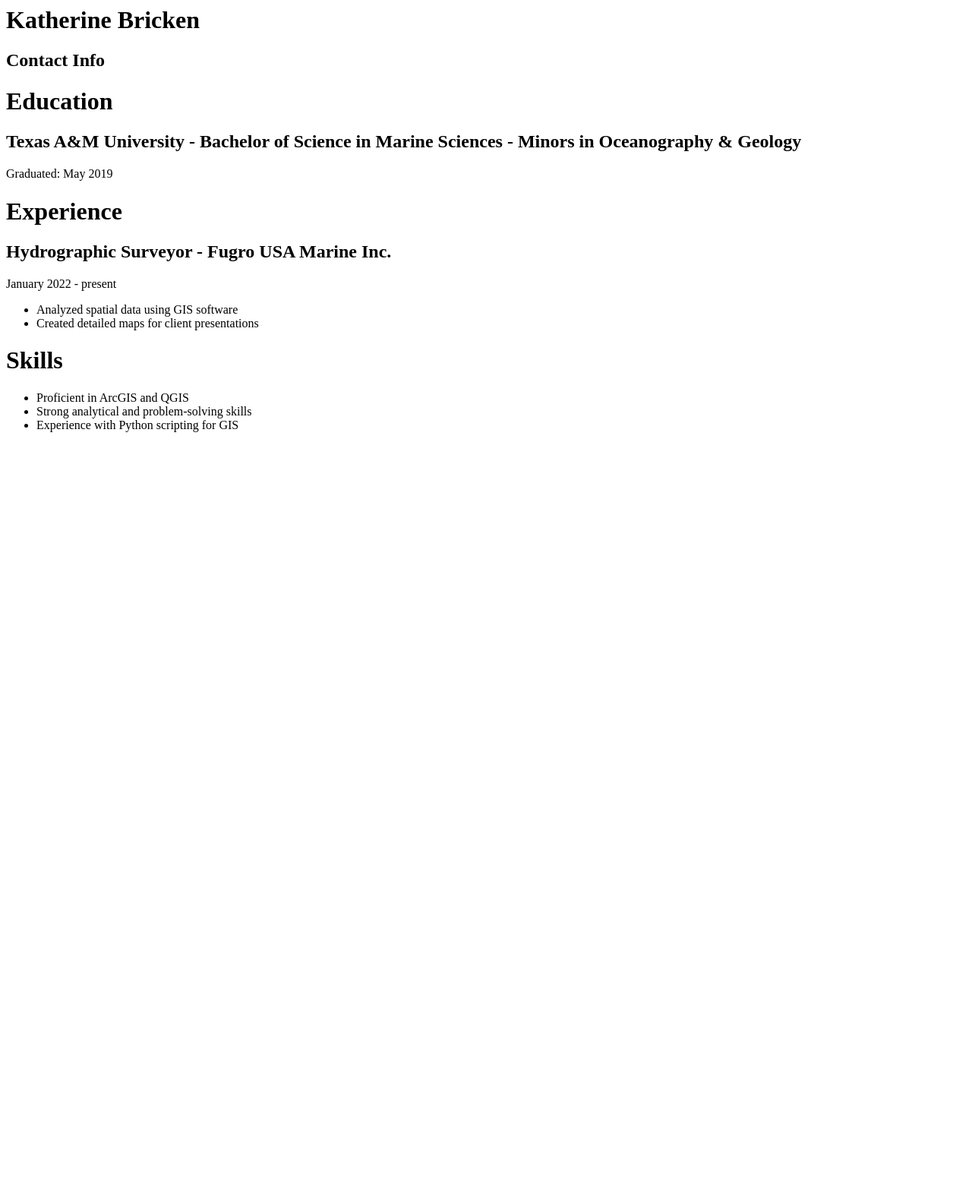
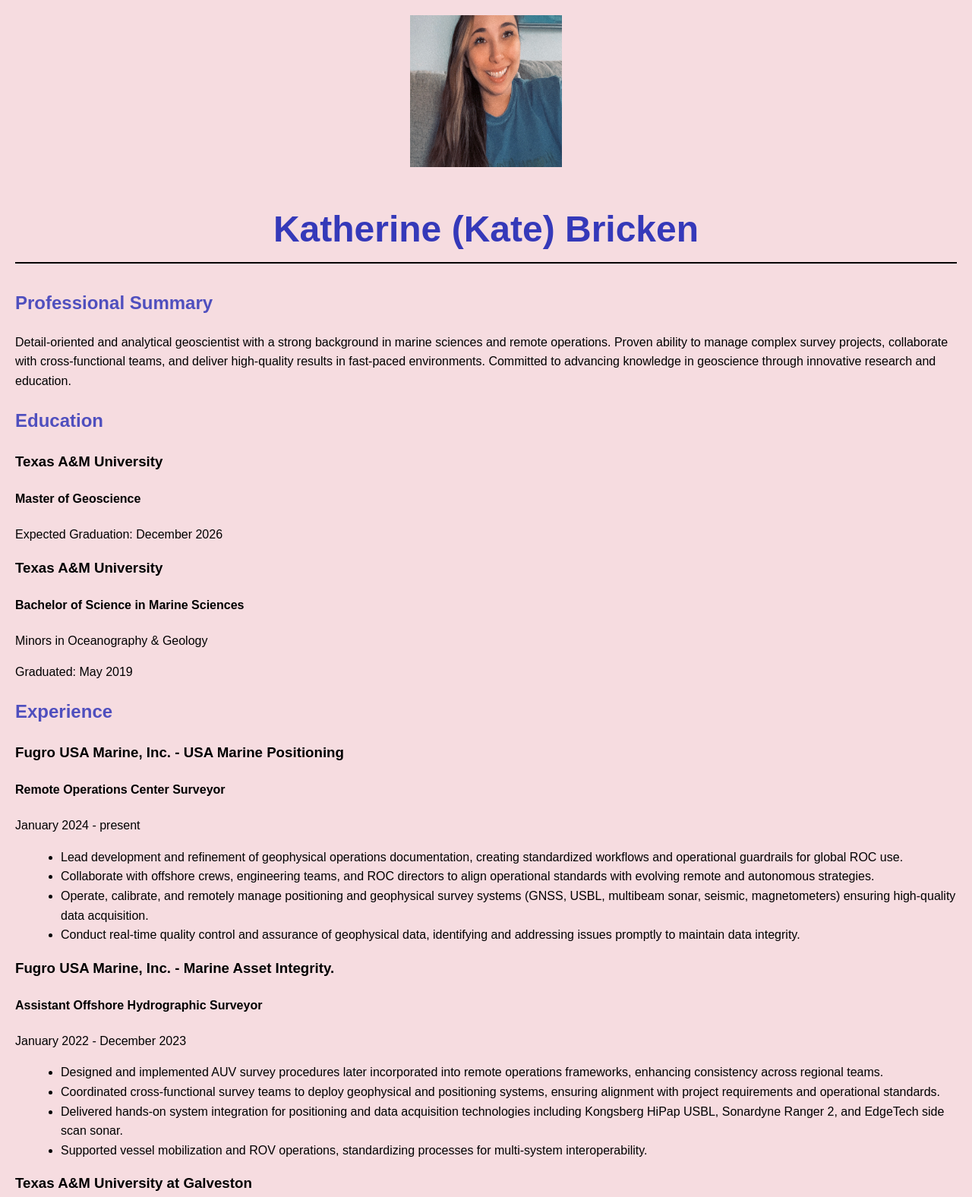
Before and after one commit to KTB2025/GEOG-678-Bricken-Fall2025, a plain HTML site: page Module_3/Lab03/ResumeBricken.html in a window 1280 px wide. Shown: the top 1576 px of the page at 76% size. Before the commit the page ends 800 px from the top, so only its background shows below. Drawn offline with Linux system fonts and the light colour scheme.

Commit message:
resumeupload

```diff
--- a/Module_3/Lab03/ResumeBricken.html
+++ b/Module_3/Lab03/ResumeBricken.html
@@ -1,27 +1,126 @@
+<!DOCTYPE html>
+
 <html>
+
 <head>
+   <!--CSS Styling-->
+    <style>
+        body {
+            background-color: rgb(246, 220, 224);
+            font-family: Arial, sans-serif;
+            margin: 20px;
+            line-height: 1.6;
+        }
+        h1 {
+            color: #000caec8;
+            border-bottom: 2px solid #000000;
+            padding-bottom: 5px;
+        }
+        h2 {
+            color: #000caead;
+            margin-top: 20px;
+        }
+        h3 {
+            color: #000000;
+            margin-top: 15px;
+        }
+        ul {
+            list-style-type: disc;
+            margin-left: 20px;
+        }
+        p {
+            margin-top: 10px;
+        }
+        #AboutMe {text-align: center;
+            font-size: 24px;
+            font-weight: bold;
+            margin-bottom: 20px;
+            color: #0f16da;}
+        #ContactInfo {text-align: center;}
+    </style>
     <title>Resume - Katherine Bricken</title>
-    <h1>Katherine Bricken</h1>
-    <h2>Contact Info</h2>
+
 </head>
+
+
 <body>
-<h1>Education</h1>
-<h2>Texas A&M University - Bachelor of Science in Marine Sciences - Minors in Oceanography & Geology</h2>
-<p>Graduated: May 2019</p>
+    <!--Name and Image-->
+    <div id="AboutMe">
+        <img src="\Module_3\Lab03\Images\KateBricken.jfif" alt="Katherine Bricken Image" width="200" height="200">
+        <h1>Katherine (Kate) Bricken</h1>
+    </div>
 
-<h1>Experience</h1>
-<h2>Hydrographic Surveyor - Fugro USA Marine Inc.</h2>
-<p>January 2022 - present</p>
-<ul>
-    <li>Analyzed spatial data using GIS software</li>
-    <li>Created detailed maps for client presentations</li>
-</ul>
+    <!--Professional Summary-->
+    <h2> Professional Summary</h2>
+    <p>Detail-oriented and analytical geoscientist with a strong background in marine sciences and remote operations. Proven ability to manage complex survey projects, collaborate with cross-functional teams, and deliver high-quality results in fast-paced environments. Committed to advancing knowledge in geoscience through innovative research and education.</p>
 
-<h1>Skills</h1>
-<ul>
-    <li>Proficient in ArcGIS and QGIS</li>
-    <li>Strong analytical and problem-solving skills</li>
-    <li>Experience with Python scripting for GIS</li>
-</ul>
+    <!--Education-->
+    <h2>Education</h2>
+    <h3>Texas A&M University</h3>
+    <h4>Master of Geoscience</h4>
+    <p>Expected Graduation: December 2026</p>
+
+    <h3>Texas A&M University</h3>
+    <h4>Bachelor of Science in Marine Sciences</h4>
+    <p>Minors in Oceanography & Geology</p>
+    <p>Graduated: May 2019</p>
+
+    <!--Experience-->
+    <h2>Experience</h2>
+    <h3>Fugro USA Marine, Inc. - USA Marine Positioning</h3>
+    <h4>Remote Operations Center Surveyor</h4>
+    <p>January 2024 - present</p>
+    <ul>
+        <li>Lead development and refinement of geophysical operations documentation, creating standardized workflows and operational guardrails for global ROC use.</li>
+        <li>Collaborate with offshore crews, engineering teams, and ROC directors to align operational standards with evolving remote and autonomous strategies.</li>
+        <li>Operate, calibrate, and remotely manage positioning and geophysical survey systems (GNSS, USBL, multibeam sonar, seismic, magnetometers) ensuring high-quality data acquisition.</li>
+        <li>Conduct real-time quality control and assurance of geophysical data, identifying and addressing issues promptly to maintain data integrity.</li>
+    </ul>
+
+    <h3>Fugro USA Marine, Inc. - Marine Asset Integrity.</h3>
+    <h4>Assistant Offshore Hydrographic Surveyor</h4>
+    <p>January 2022 - December 2023</p>
+    <ul>
+        <li>Designed and implemented AUV survey procedures later incorporated into remote operations frameworks, enhancing consistency across regional teams.</li>
+        <li>Coordinated cross-functional survey teams to deploy geophysical and positioning systems, ensuring alignment with project requirements and operational standards.</li>
+        <li>Delivered hands-on system integration for positioning and data acquisition technologies including Kongsberg HiPap USBL, Sonardyne Ranger 2, and EdgeTech side scan sonar.</li>
+        <li>Supported vessel mobilization and ROV operations, standardizing processes for multi-system interoperability.</li>
+    </ul>
+
+    <h3>Texas A&M University at Galveston</h3>
+    <h4>Graduate Teaching Assistant</h4>
+    <p>August 2019 - August 2021</p>
+    <ul>
+        <li>Assisted in the development and delivery of course materials for undergraduate biology and chemistry courses</li>
+        <li>Provided one-on-one and group tutoring to students, enhancing their understanding of basic to complex scientific concepts</li>
+        <li>Conducted laboratory sessions and fieldwork, ensuring a hands-on learning experience for students</li>
+    </ul>
+
+    <!--Awards and Grants-->
+    <h2>Awards and Grants </h2>
+    <p>NSF Fellowship - Partnerships in International Research & Education: Coastal Flood Risk Reduction Program</p>
+    <ul>
+        <li>Awarded in 2020 through 2021</li>
+        <li>Coastal Flood Risk Reduction Program: Integrated, Multi-Scale Approaches for Understanding How to Reduce Vulnerability to Damaging Events</li>
+    </ul>
+
+    <!--Skills-->
+    <h2>Skills</h2>
+    <ul>
+        <li>Systems & Software: Starfix NG, Seatex Seapath, APOS, Kongsberg SIS, Sonardyne Ranger 2, HiPap USBL</li>
+        <li>Survey Platforms: ROC operations, USVs, AUVs, ROVs</li>
+        <li>Positioning & Geophysical Systems: GNSS, multibeam echosounders, side scan sonar, sub-bottom profilers, seismic systems</li>
+        <li>Documentation & Workflow Tools: Technical manuals, operational checklists, remote monitoring platforms</li>
+    </ul>
 </body>
+
+
+<footer>
+    <!--Contact Info-->
+    <div id="ContactInfo">
+        <h3>Contact Information</h3>
+        <h4><a href="mailto:KateBricken@TAMU.edu">Email: KateBricken@tamu.edu</a> | <a href="https://linkedin.com/in/kbricken" target="_blank" rel="noopener">Linkedin: linkedin.com/in/kbricken</a> | <a href="https://github.com/ktb2025" target="_blank" rel="noopener">GitHub: github.com/ktb2025</a></h4>
+    </div>
+</footer>
+
 </html>
```
Also changed, not shown: Module_3/Lab03/Images/KateBricken.jfif (added).
